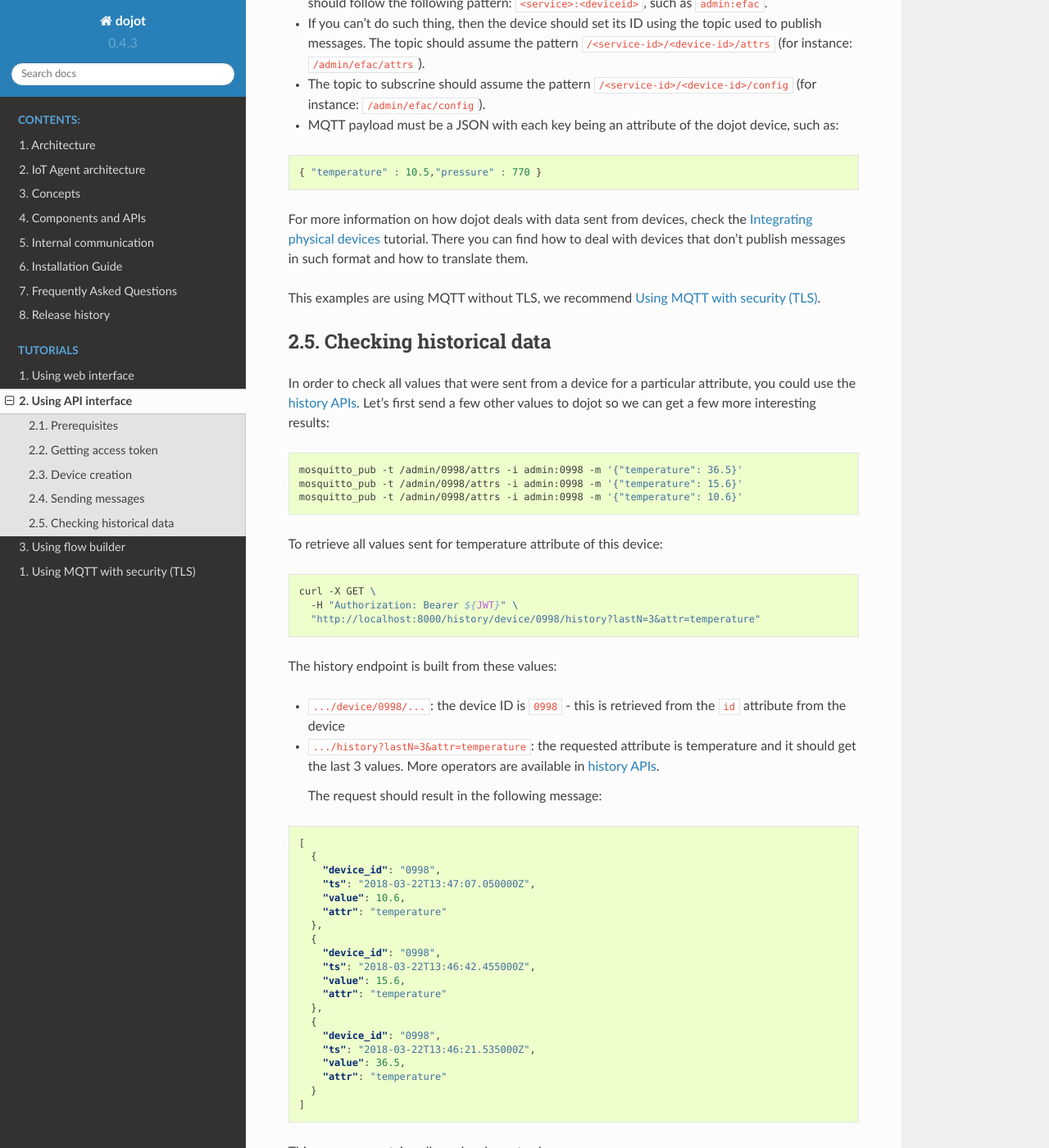
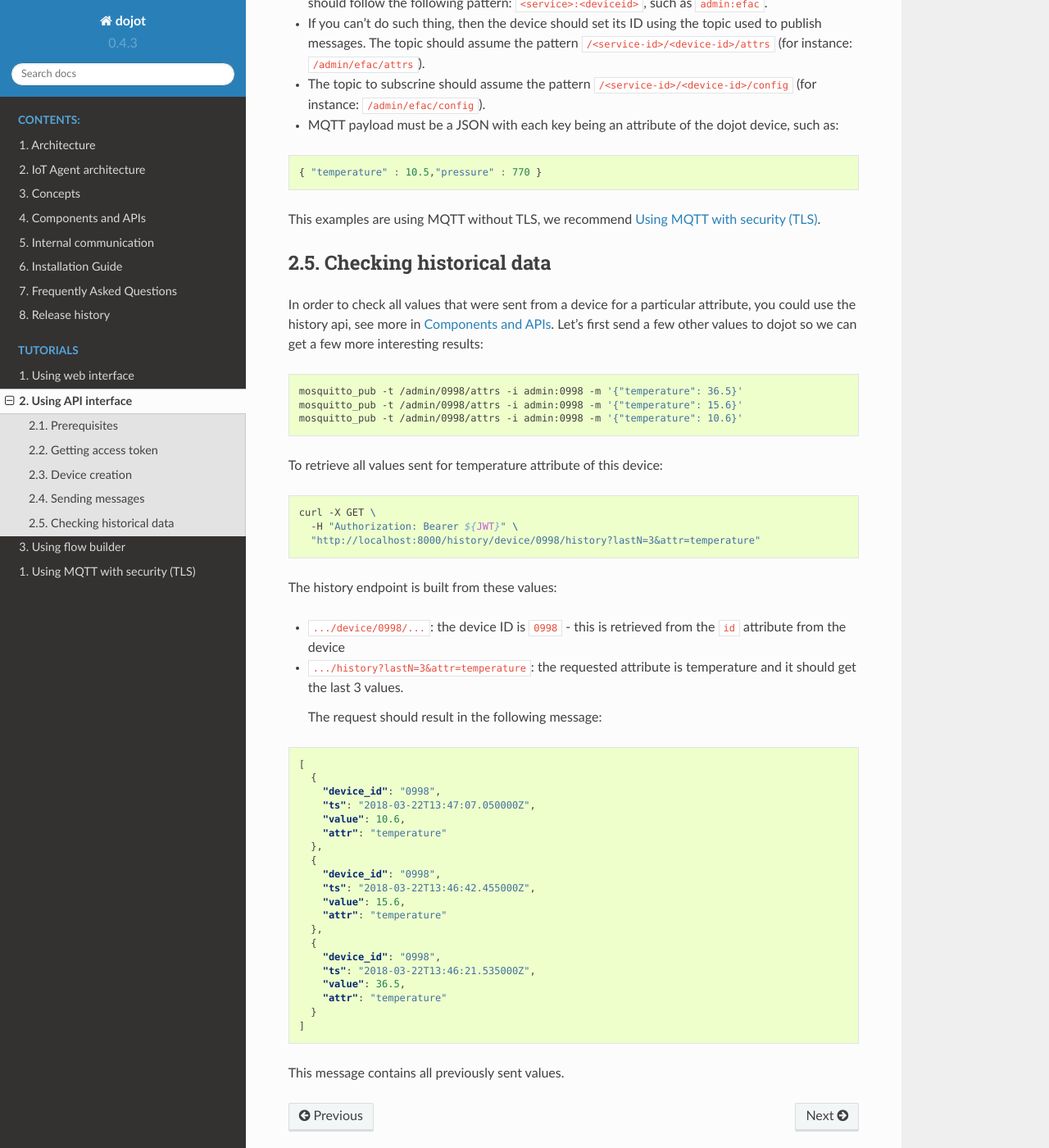
Before and after one commit to dojot/docs, a Sphinx documentation site: the page built from source/using-api-interface.rst, in a window 1280 px wide and 1400 px high, scrolled down 5245 px. Shown: the whole window at 82% size. Built offline with Sphinx 7.4.7 and the Read the Docs theme 2.0.0, drawn with Linux system fonts in a browser that asks for light colours.

Commit message:
fix links and texts

```diff
--- a/source/mosca-tls.rst
+++ b/source/mosca-tls.rst
@@ -82,9 +82,8 @@ host:8000/sign/<cname>/pkcs10. CName is the end entity's name (or device). The
 payload sent with this request should be a JSON containing the end entity
 password and a CSR file (certificate intention) in base64 format.
 
-Note that the URL is 'routed' by the API gateway. As in other APIs in dojot, a
-JWT is needed. You can find how to generate and how to use such token in
-:ref:`Using API interface`.
+Note that the URL is routed by the API gateway. As in other APIs in dojot, a
+JWT is needed. You can find how to generate and how to use such token in :doc:`using-api-interface`.
 
 In order to create the CSR file and ask for a certificate signature, a user can
 use a helper script called 'Certificate Retriever', which is detailed in
--- a/source/using-api-interface.rst
+++ b/source/using-api-interface.rst
@@ -296,10 +296,6 @@ topics:
 
   { "temperature" : 10.5,"pressure" : 770 }
 
-For more information on how dojot deals with data sent from devices, check the
-:doc:`integrating-physical-devices` tutorial. There you can find how to deal
-with devices that don't publish messages in such format and how to translate
-them.
 
 This examples are using MQTT without TLS, we recommend :doc:`mosca-tls`.
 
@@ -307,8 +303,8 @@ Checking historical data
 ------------------------
 
 In order to check all values that were sent from a device for a particular
-attribute, you could use the `history APIs`_. Let's first send a few other
-values to dojot so we can get a few more interesting results:
+attribute, you could use the history api, see more in :doc:`components-and-apis`.
+Let's first send a few other values to dojot so we can get a few more interesting results:
 
 
 .. code-block:: bash
@@ -331,8 +327,7 @@ The history endpoint is built from these values:
 - ``.../device/0998/...``: the device ID is ``0998`` - this is retrieved from
   the ``id`` attribute from the device
 - ``.../history?lastN=3&attr=temperature``: the requested attribute is
-  temperature and it should get the last 3 values. More operators are available
-  in `history APIs`_.
+  temperature and it should get the last 3 values.
 
   The request should result in the following message:
 
@@ -376,7 +371,6 @@ This message contains all previously sent values.
 .. _mosquitto: https://projects.eclipse.org/projects/technology.mosquitto
 .. _curl: https://curl.haxx.se/
 .. _jq: https://stedolan.github.io/jq/
-.. _history APIs: https://dojot.github.io/history-ws/apiary_latest.html
 .. _flowbroker: https://github.com/dojot/flowbroker
 .. _iotagent-mosca: https://github.com/dojot/iotagent-mosca
 .. _iotagent-nodejs: https://github.com/dojot/iotagent-nodejs
```
Also changed, not shown: source/using-web-interface.rst (+4 -14 lines), 4 other files.
